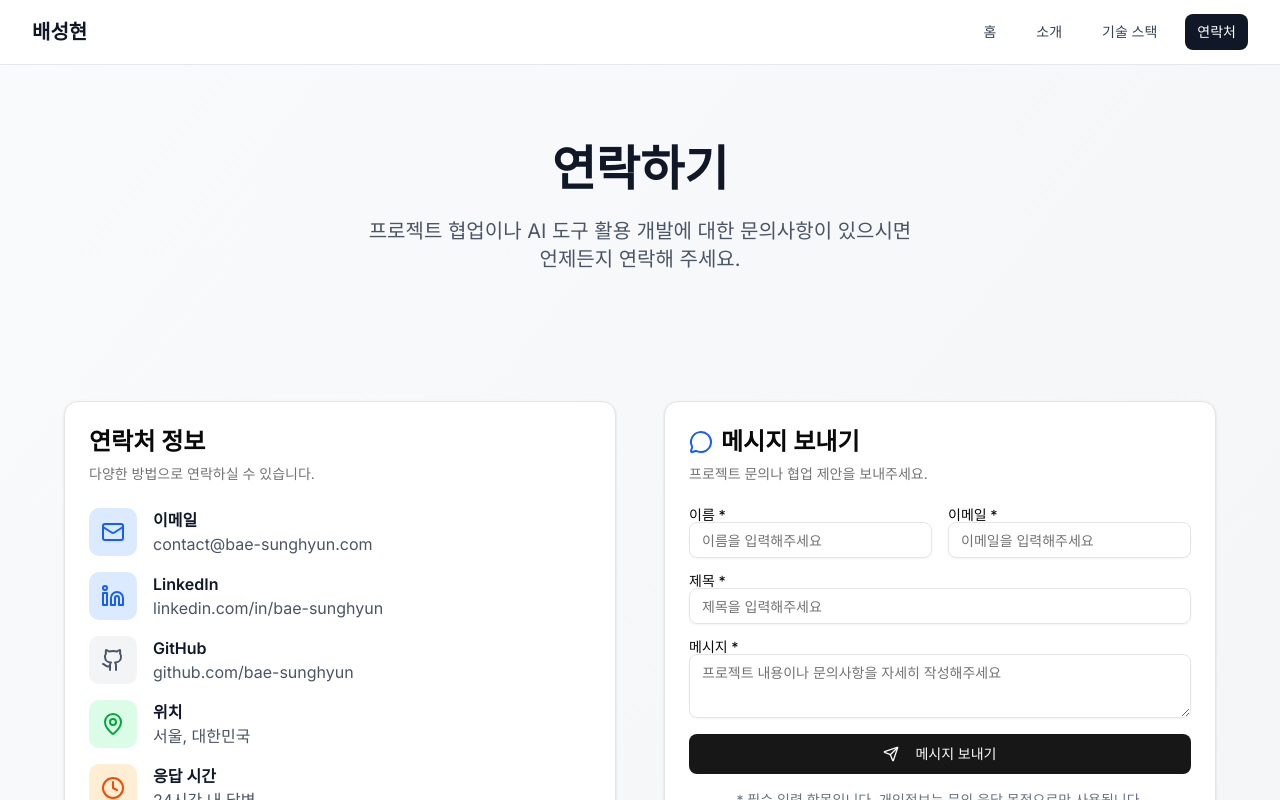
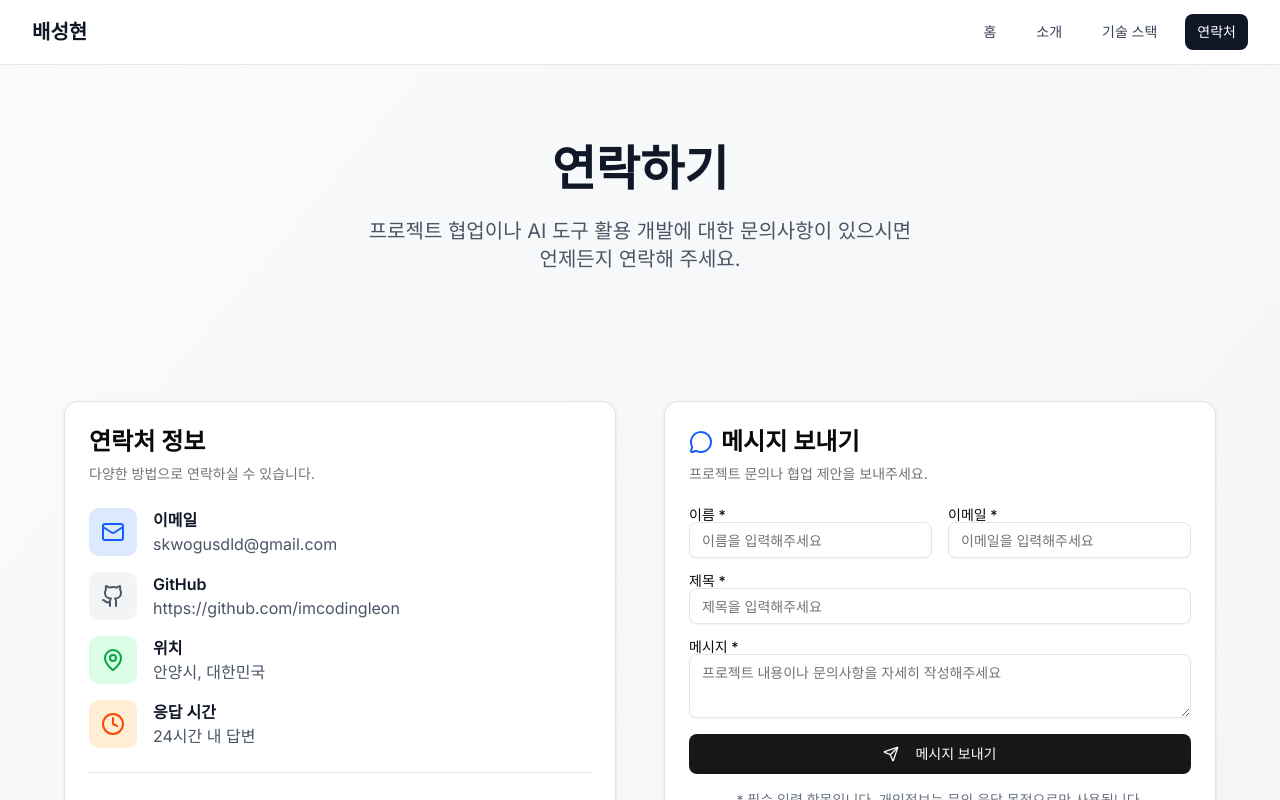
Before and after one commit to imcodingleon/sh_portfolio, a Next.js app: page /contact in a window 1280 px wide. Shown: the top 800 px of the page. Built offline with nearby package versions, Linux system fonts and the light colour scheme.

Commit message:
1차 수정정

```diff
--- a/src/app/contact/page.tsx
+++ b/src/app/contact/page.tsx
@@ -10,7 +10,6 @@ import { Label } from "@/components/ui/label";
 import { Separator } from "@/components/ui/separator";
 import {
   Mail,
-  Linkedin,
   Github,
   MapPin,
   Clock,
@@ -139,19 +138,11 @@ export default function Contact() {
                       </div>
                       <div>
                         <h3 className="font-semibold text-gray-900">이메일</h3>
-                        <p className="text-gray-600">contact@bae-sunghyun.com</p>
+                        <p className="text-gray-600">skwogusdld@gmail.com</p>
                       </div>
                     </div>
 
-                    <div className="flex items-center gap-4">
-                      <div className="w-12 h-12 bg-blue-100 rounded-lg flex items-center justify-center">
-                        <Linkedin className="h-6 w-6 text-blue-600" />
-                      </div>
-                      <div>
-                        <h3 className="font-semibold text-gray-900">LinkedIn</h3>
-                        <p className="text-gray-600">linkedin.com/in/bae-sunghyun</p>
-                      </div>
-                    </div>
+
 
                     <div className="flex items-center gap-4">
                       <div className="w-12 h-12 bg-gray-100 rounded-lg flex items-center justify-center">
@@ -159,7 +150,7 @@ export default function Contact() {
                       </div>
                       <div>
                         <h3 className="font-semibold text-gray-900">GitHub</h3>
-                        <p className="text-gray-600">github.com/bae-sunghyun</p>
+                        <p className="text-gray-600">https://github.com/imcodingleon</p>
                       </div>
                     </div>
 
@@ -169,7 +160,7 @@ export default function Contact() {
                       </div>
                       <div>
                         <h3 className="font-semibold text-gray-900">위치</h3>
-                        <p className="text-gray-600">서울, 대한민국</p>
+                        <p className="text-gray-600">안양시, 대한민국</p>
                       </div>
                     </div>
 
--- a/src/app/layout.tsx
+++ b/src/app/layout.tsx
@@ -51,7 +51,7 @@ export default function RootLayout({
         <footer className="bg-gray-50 dark:bg-gray-900 border-t">
           <div className="max-w-7xl mx-auto px-4 sm:px-6 lg:px-8 py-8">
             <div className="text-center text-gray-600 dark:text-gray-400">
-              <p>&copy; 2024 배성현. All rights reserved.</p>
+              <p>&copy; 2025 배성현. All rights reserved.</p>
             </div>
           </div>
         </footer>
--- a/src/components/navigation.tsx
+++ b/src/components/navigation.tsx
@@ -4,7 +4,7 @@ import { useState } from "react";
 import Link from "next/link";
 import { usePathname } from "next/navigation";
 import { Button } from "@/components/ui/button";
-import { Sheet, SheetContent, SheetTrigger } from "@/components/ui/sheet";
+import { Sheet, SheetContent, SheetDescription, SheetHeader, SheetTitle, SheetTrigger } from "@/components/ui/sheet";
 import { Menu } from "lucide-react";
 
 const navigation = [
@@ -57,6 +57,12 @@ export function Navigation() {
                 </Button>
               </SheetTrigger>
               <SheetContent side="right">
+                <SheetHeader>
+                  <SheetTitle>메뉴</SheetTitle>
+                  <SheetDescription>
+                    사이트 내 주요 페이지로 이동할 수 있습니다.
+                  </SheetDescription>
+                </SheetHeader>
                 <div className="flex flex-col space-y-4 mt-8">
                   {navigation.map((item) => (
                     <Link
```
Also changed, not shown: 1 other file (tests, documents, lock files or other folders).
